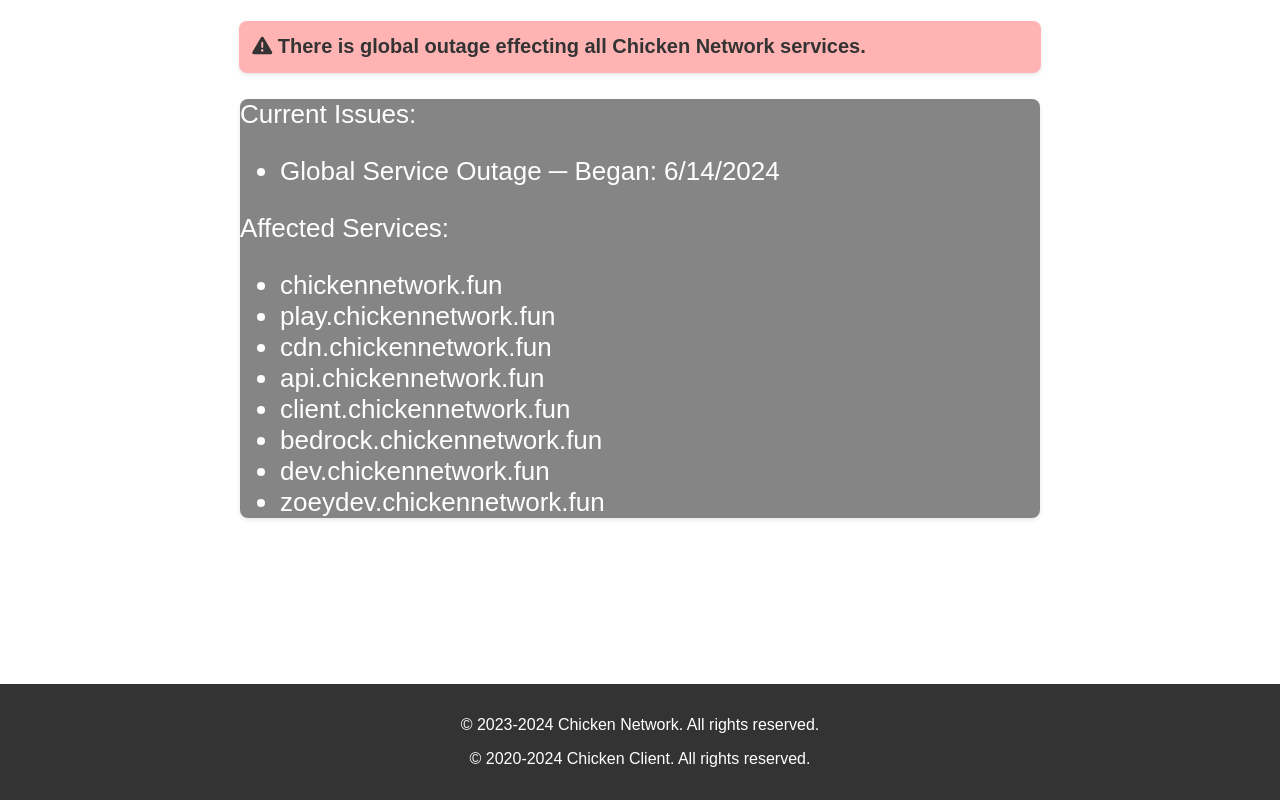
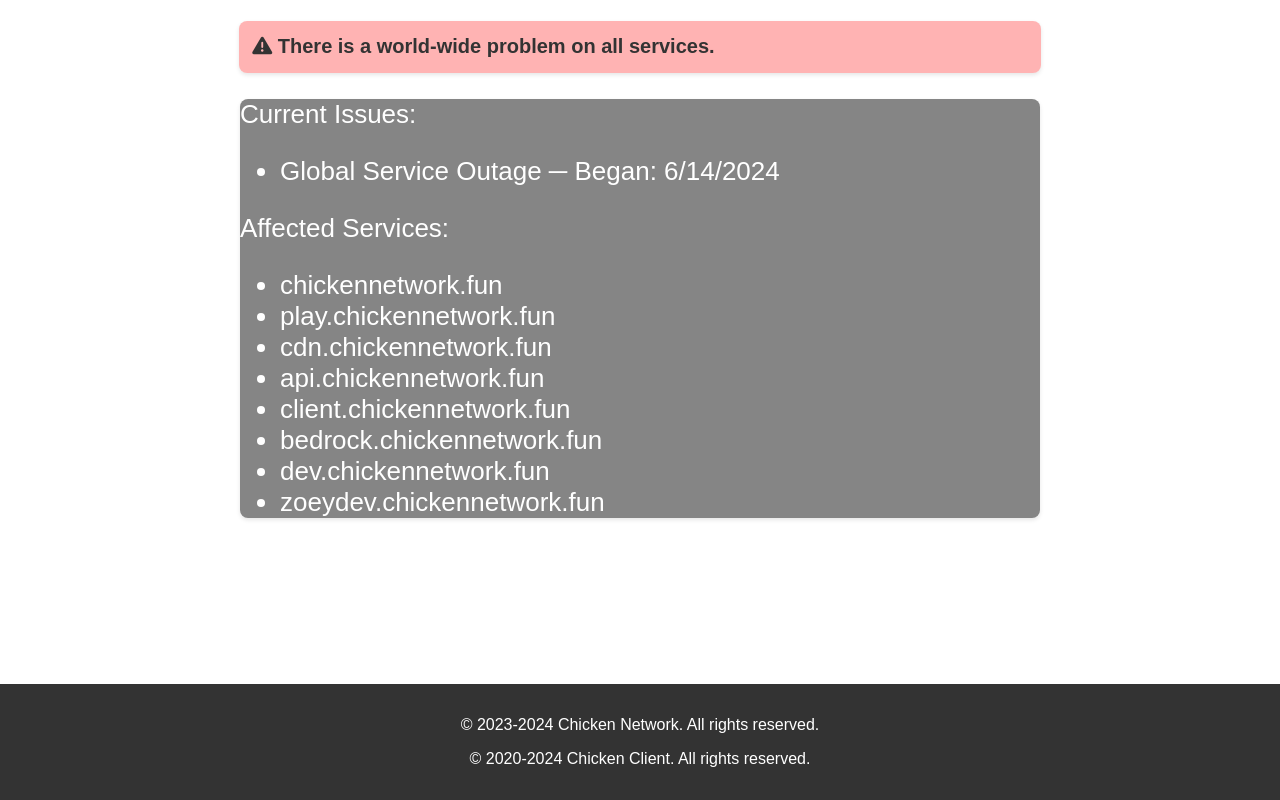
Before and after one commit to Chicken-Network/chicken-network.github.io, a plain HTML site: page index.html in a window 1280 px wide. Drawn offline with Linux system fonts and the light colour scheme.

Commit message:
Update index.html

```diff
--- a/index.html
+++ b/index.html
@@ -11,7 +11,7 @@
     <main>
         <!-- Home Section -->
             <div class="container-02">
-<h1>&ThickSpace;&ThickSpace;<i class="fa fa-exclamation-triangle" aria-hidden="true"></i>  There is global outage effecting all Chicken Network services.</h1>
+<h1>&ThickSpace;&ThickSpace;<i class="fa fa-exclamation-triangle" aria-hidden="true"></i>  There is a world-wide problem on all services.</h1>
             </div>
         <!-- Status Section -->
         <section id="status" class="section">
```
